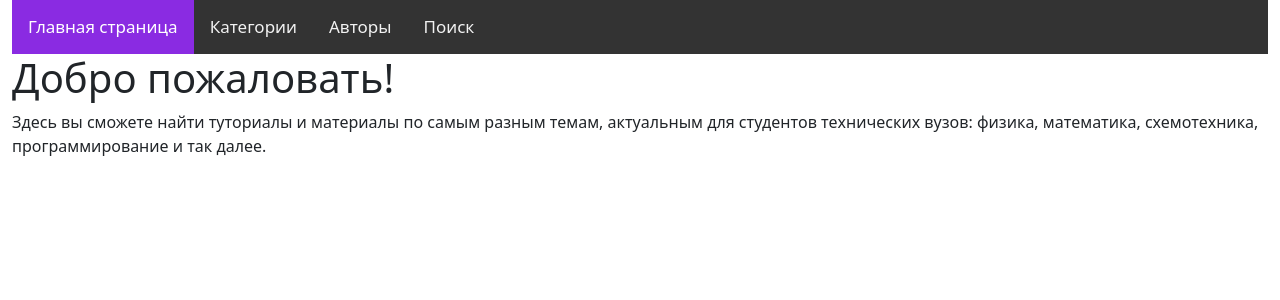
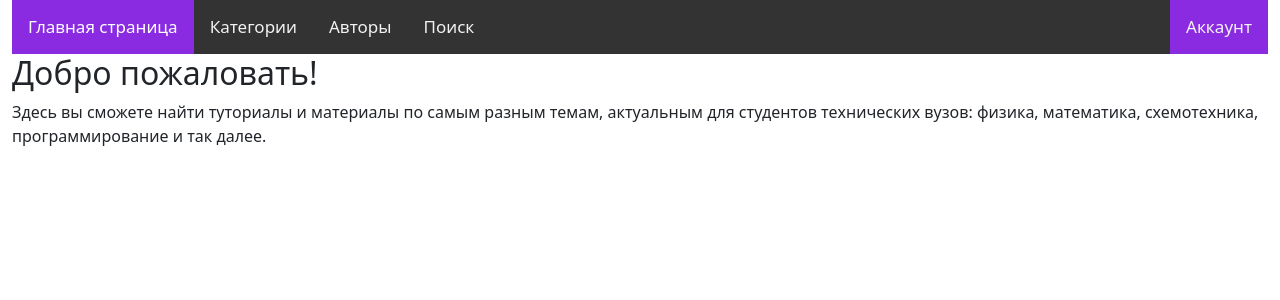
Before and after one commit to aneroid11/EduCatalog, a Django app: template catalog/templates/catalog/index.html in a window 1280 px wide. Shown: the top 300 px of the page. Run offline with Django 4.2, Linux system fonts and the light colour scheme; the template is opened without the code that fills it, so the values that code supplies are empty; parts of the project's set-up code (start-up, migrations or seed data) failed here and were passed over.

Commit message:
main page

```diff
--- a/catalog/static/catalog/css/generic_styles.css
+++ b/catalog/static/catalog/css/generic_styles.css
@@ -49,3 +49,8 @@
     background-color: blueviolet;
     color: white;
 }
+
+.topnav a.right {
+    float: right;
+    background-color: blueviolet;
+}
--- a/catalog/templates/catalog/base_generic.html
+++ b/catalog/templates/catalog/base_generic.html
@@ -20,8 +20,8 @@
             <a href="">Категории</a>
             <a href="">Авторы</a>
             <a href="">Поиск</a>
+            <a class="right" href="">Аккаунт</a>
         </div>
-
         {% block content %}
         {% endblock %}
     </div>
--- a/catalog/templates/catalog/index.html
+++ b/catalog/templates/catalog/index.html
@@ -1,6 +1,6 @@
 {% extends "catalog/base_generic.html" %}
 
 {% block content %}
-    <h1>Добро пожаловать!</h1>
+    <h2>Добро пожаловать!</h2>
     <p>Здесь вы сможете найти туториалы и материалы по самым разным темам, актуальным для студентов технических вузов: физика, математика, схемотехника, программирование и так далее.</p>
 {% endblock %}
```
